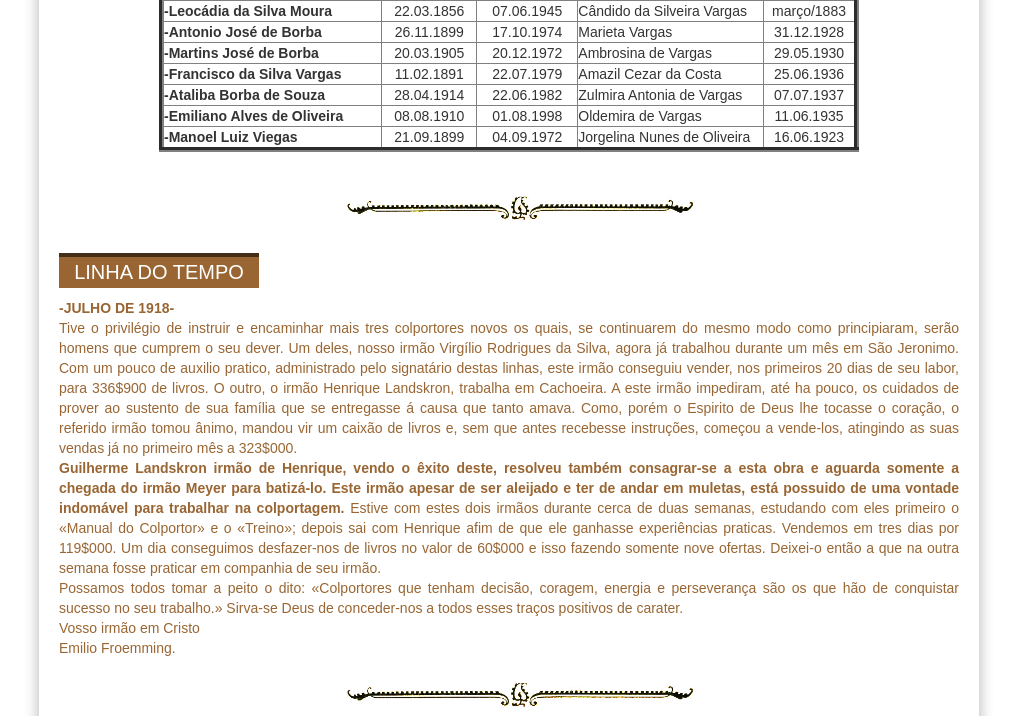
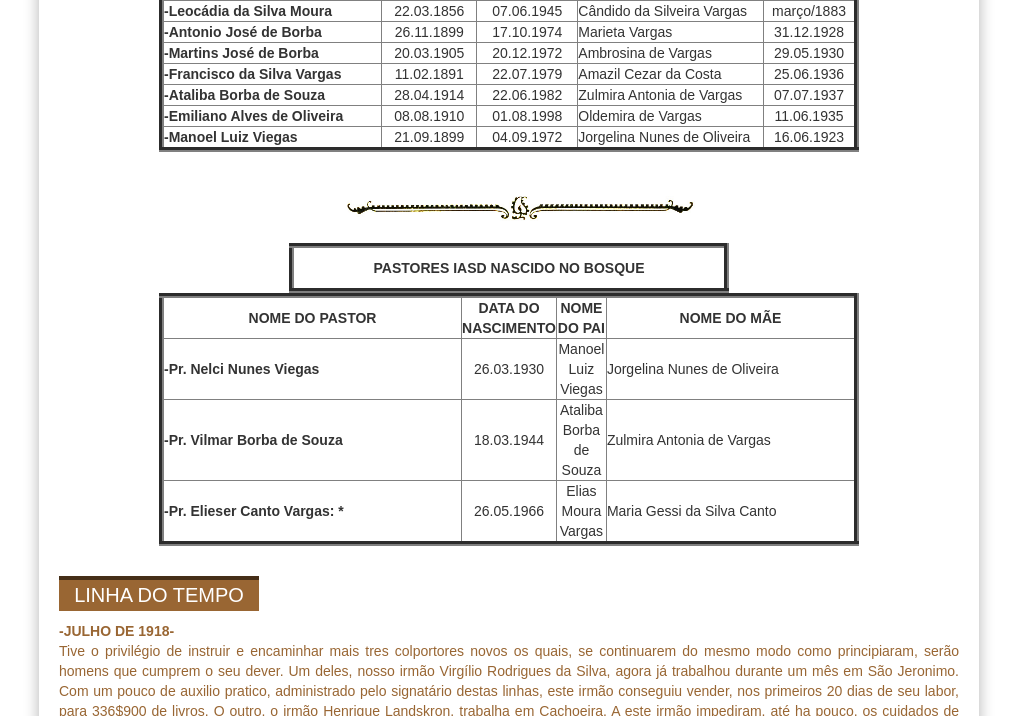
Before and after one commit to claudiovargas1955/claudiovargas1955.github.io, a Jekyll site: the page built from _pages/história-da-iasd-bosque.html, in a window 1280 px wide and 900 px high, scrolled down 1285 px, cut to the strip 0-716 px from the top of the window. Shown: the whole strip, without its empty margins (131-1148 px from the left). Built offline with Jekyll 4.4.1, drawn with Linux system fonts in a browser that asks for light colours; some web fonts are replaced.

Commit message:
Update história-da-iasd-bosque.html

```diff
--- a/_pages/história-da-iasd-bosque.html
+++ b/_pages/história-da-iasd-bosque.html
@@ -253,6 +253,51 @@ tr:hover{
  </div><br>
 
               <img class="dir3" style="float:center"; src="/images/Separador2.jpg" class="img-responsive" width="400px" title="";/><br>
+
+
+       <div class="brasileira" align="center">
+    <table border="5px" color="#ffffff" width="440px" cellspacing="10px" cellpadding="10px" height="50px">
+          <tr>
+            <td align="center"><b>PASTORES IASD NASCIDO NO BOSQUE</b></td>
+         </tr>
+
+    <table border="5px" color="#ffffff" width="700px"  cellspacing="10px" cellpadding="10px">
+         <tr>
+           <td align="center" width="300px" height="40px"><b>NOME DO PASTOR</b></td>
+           <td align="center" width="50px"><b>DATA DO NASCIMENTO</b></td>
+           <td align="center" width="50px"><b>NOME DO PAI</b></td>
+           <td align="center" width="250px"><b>NOME DO MÃE</b></td>
+
+        </tr>
+
+         <tr>
+           <td align="left" width="300px"><b>-Pr. Nelci Nunes Viegas</b></td>
+           <td align="center" width="50px">26.03.1930</td>
+           <td align="center" width="50px">Manoel Luiz Viegas</td>
+           <td align="left">Jorgelina Nunes de Oliveira</td>
+
+
+        </tr>
+
+        <tr>
+           <td align="left" width="300px"><b>-Pr. Vilmar Borba de Souza</b></td>
+           <td align="center" width="50px">18.03.1944</td>
+           <td align="center">Ataliba Borba de Souza</td>
+           <td align="left">Zulmira Antonia de Vargas</td>
+
+        </tr>
+
+        <tr>
+           <td align="left" width="300px"><b>-Pr. Elieser Canto Vargas: * </b></td>
+           <td align="center" width="50px">26.05.1966</td>
+           <td align="center">Elias Moura Vargas</td>
+           <td align="left">Maria Gessi da Silva Canto</td>
+
+       </tr>
+
+      </table>
+
+ </div><br>
 
 
 <h4>LINHA DO TEMPO</h4>
```
